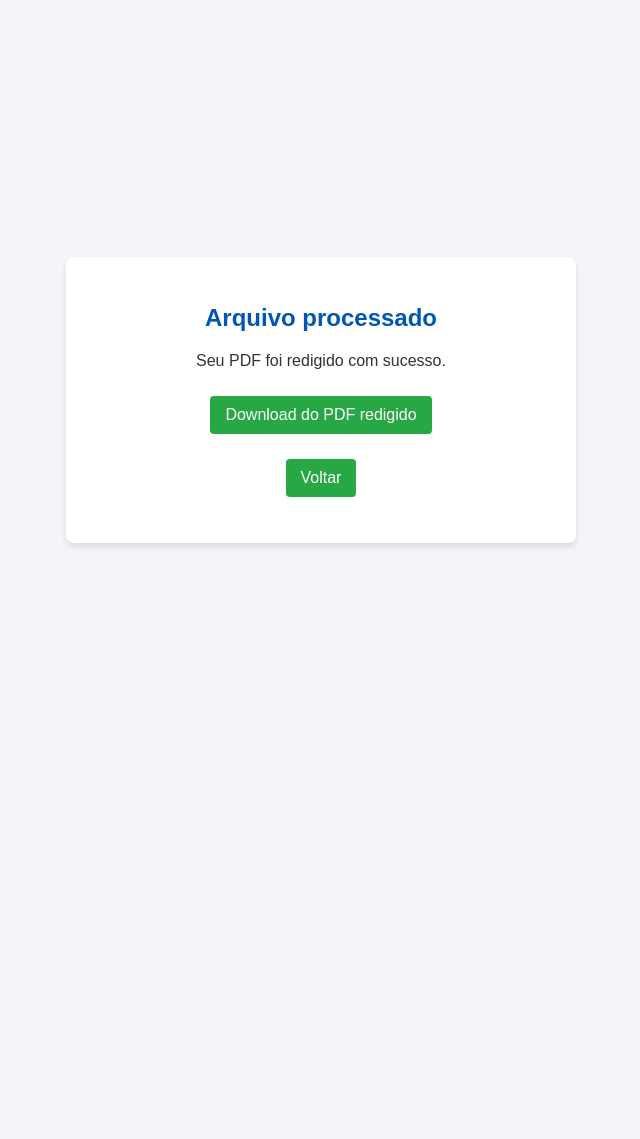
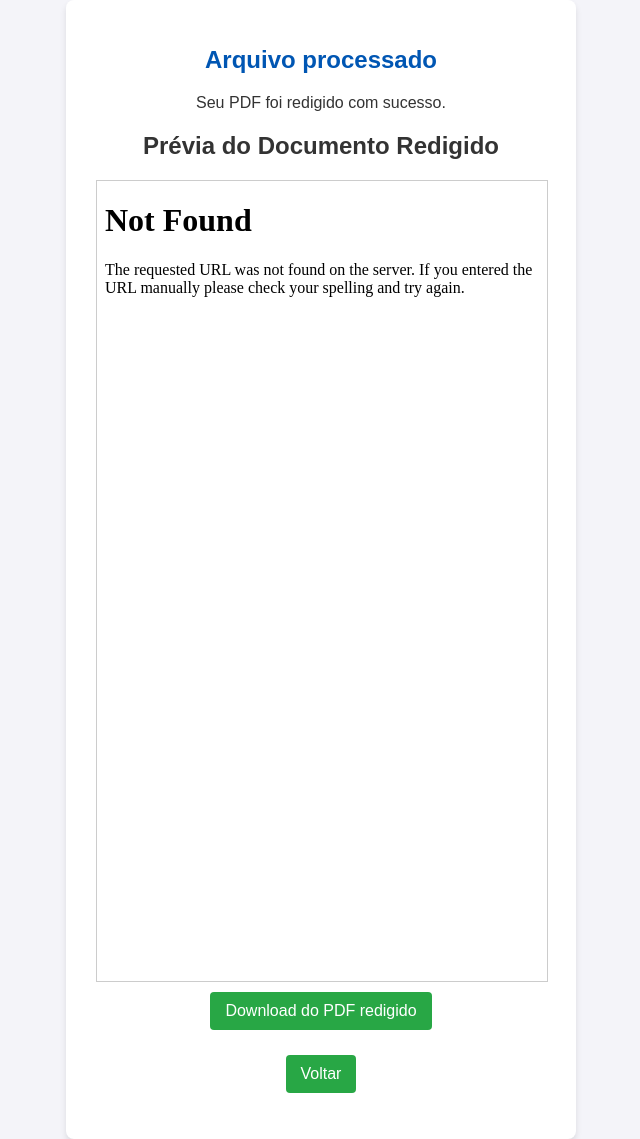
Before and after one commit to relitosouza/tarja_documentos, a Flask app: template templates/result.html in a window 1280 px wide. Shown: the whole page, without its empty margins (319-959 px from the left). Before the commit the page ends 547 px from the top, so only its background shows below. Run offline with Flask 3, Linux system fonts and the light colour scheme; the template is opened without the code that fills it, so the values that code supplies are empty.

Commit message:
Update result.html

```diff
--- a/templates/result.html
+++ b/templates/result.html
@@ -6,14 +6,37 @@
     <meta name="viewport" content="width=device-width, initial-scale=1">
     <title>Resultado — Redação</title>
     <link rel="stylesheet" href="/static/style.css">
+    <style>
+        .pdf-preview {
+            margin-top: 20px;
+            border: 1px solid #ccc;
+            height: 800px;
+            /* ALTURA AUMENTADA */
+            width: 100%;
+        }
+
+        .pdf-preview iframe {
+            width: 100%;
+            height: 100%;
+            border: none;
+        }
+    </style>
 </head>
 
 <body>
     <div class="container">
         <h1>Arquivo processado</h1>
         <p>Seu PDF foi redigido com sucesso.</p>
-        <a href="/downloads/{{ filename }}">Download do PDF redigido</a>
-        <p><a href="/">Voltar</a></p>
+
+        <h2>Prévia do Documento Redigido</h2>
+        <div class="pdf-preview">
+            <iframe src="{{ url_for('view_file', filename=filename) }}">
+                Seu navegador não suporta iframes.
+            </iframe>
+        </div>
+
+        <a href="{{ url_for('download_attachment', filename=filename) }}" download>Download do PDF redigido</a>
+        <p><a href="{{ url_for('index') }}">Voltar</a></p>
     </div>
 </body>
 
```
